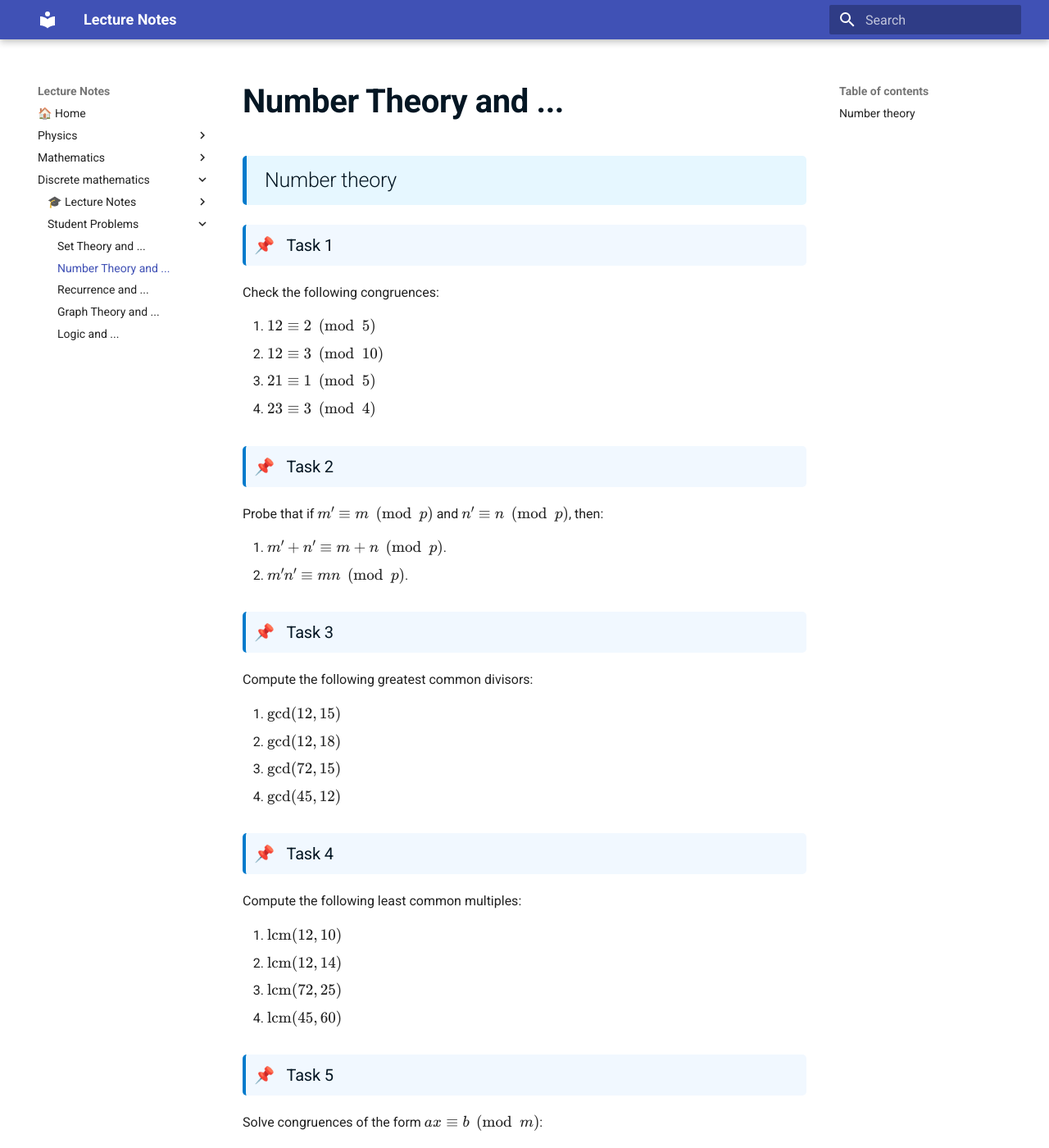
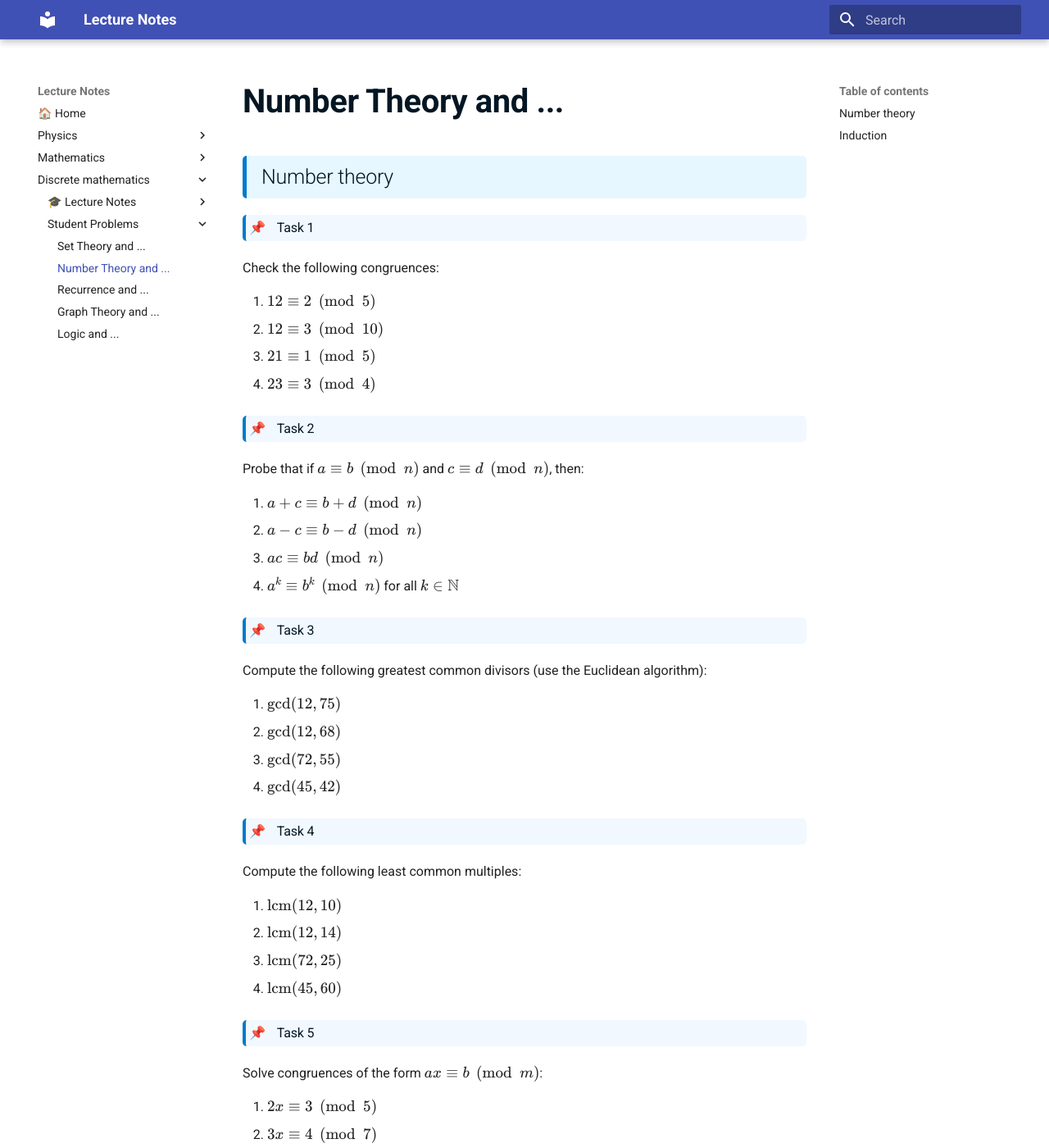
Before and after one commit to yusuf21sami/Mathematics_Physics_Lectures, an MkDocs documentation site: the page built from docs/Discrete_Mathematics/2_Number_theory_and_.md, in a window 1280 px wide and 1400 px high. Shown: the whole window at 82% size. Built offline with MkDocs 1.6.1 and Material for MkDocs 9.7.7, drawn with Linux system fonts in a browser that asks for light colours; nearby versions of some CDN libraries; some of the changed text lies outside the part shown.

Commit message:
refactor: update mathematical tasks and improve formatting in Discrete Mathematics documents for clarity

```diff
--- a/docs/Discrete_Mathematics/2_Number_theory_and_.md
+++ b/docs/Discrete_Mathematics/2_Number_theory_and_.md
@@ -12,19 +12,21 @@ Check the following congruences:
 
 ### Task 2
 
-Probe that if $m' \equiv m \pmod{p}$ and $n' \equiv n \pmod{p}$, then:
+Probe that if $a \equiv b \pmod{n}$ and $c \equiv d \pmod{n}$, then:
 
-1. $m'+n' \equiv m+n \pmod{p}$.
-2. $m'n' \equiv mn \pmod{p}$.
+1. $a+c \equiv b+d \pmod{n}$
+2. $a-c \equiv b-d \pmod{n}$
+3. $ac \equiv bd \pmod{n}$
+5. $a^k \equiv b^k \pmod{n}$ for all $k \in \mathbb{N}$
 
 ### Task 3
 
-Compute the following greatest common divisors:
+Compute the following greatest common divisors (use the Euclidean algorithm):
 
-1. $\gcd(12, 15)$
-2. $\gcd(12, 18)$
-3. $\gcd(72, 15)$
-4. $\gcd(45, 12)$
+1. $\gcd(12, 75)$
+2. $\gcd(12, 68)$
+3. $\gcd(72, 55)$
+4. $\gcd(45, 42)$
 
 ### Task 4
 
@@ -44,3 +46,41 @@ Solve congruences of the form $ax \equiv b \pmod{m}$:
 3. $4x \equiv 5 \pmod{6}$
 4. $5x \equiv 6 \pmod{8}$
 5. $6x \equiv 7 \pmod{9}$
+
+
+## Induction
+
+### Task 1
+
+Prove the following statements by induction:
+
+1. $1 + 2 + \dots + n = \frac{n(n+1)}{2}$ for all $n \in \mathbb{N}$.
+
+### Task 2
+
+Prove the following statements by induction:
+
+1. $1+3+5+\dots+(2n-1)=n^2$ for all $n \in \mathbb{N}$.
+
+### Task 2
+
+Prove the following statements by induction:
+
+1. $1^2 + 2^2 + \dots + n^2 = \frac{n(n+1)(2n+1)}{6}$ for all $n \in \mathbb{N}$.
+
+### Task 3
+
+Prove the following statements by induction:
+
+1. $k! \geq 2^k$ for all $k\geq 4$
+2. $37^{500}-37^4$ is divisible by 10.
+3. For $n\geq0$
+
+$$
+\frac{1}{1\cdot 5}+
+\frac{1}{5\cdot 9}+
+\frac{1}{9\cdot 13}+
+\cdots+
+\frac{1}{(4n-3)(4n+1)}=
+\frac{n}{4n+1}
+$$
--- a/docs/extra.css
+++ b/docs/extra.css
@@ -4,7 +4,7 @@
     color: #041623;
     background-color: transparent;
     font-size: 2rem;
-    margin-bottom: 1.5rem;
+    margin-bottom: 1.2rem;
     font-weight: bold;
 }
 
@@ -17,33 +17,34 @@
 
 .md-typeset h2 {
     background-color: #e6f7ff;
-    padding: 0.6rem;
+    padding: 0.4rem;
     border-radius: 5px;
     border-left: 5px solid #007ACC;
-    margin-bottom: 1.2rem;
+    margin-bottom: 1rem;
     color: #041623;
 }
 
 .md-typeset h3::before {
     content: "📌 ";
     color: #007ACC;
-    font-size: 1rem;
+    font-size: .8rem;
     margin-right: 0.5rem;
 }
 
 .md-typeset h3 {
     background-color: #f1f8ff;
-    padding: 0.5rem;
+    padding: 0.2rem;
     border-radius: 5px;
     border-left: 4px solid #007ACC;
     margin-bottom: 1rem;
     color: #041623;
+    font-size: 0.8rem;
 }
 
 .md-typeset h4::before {
     content: "🔹 ";
     color: #007ACC;
-    font-size: 1rem;
+    font-size: 0.7rem;
     margin-right: 0.5rem;
 }
 
```
Also changed, not shown: docs/Discrete_Mathematics/3_Recurrence_and_.md (+23 -56 lines).
